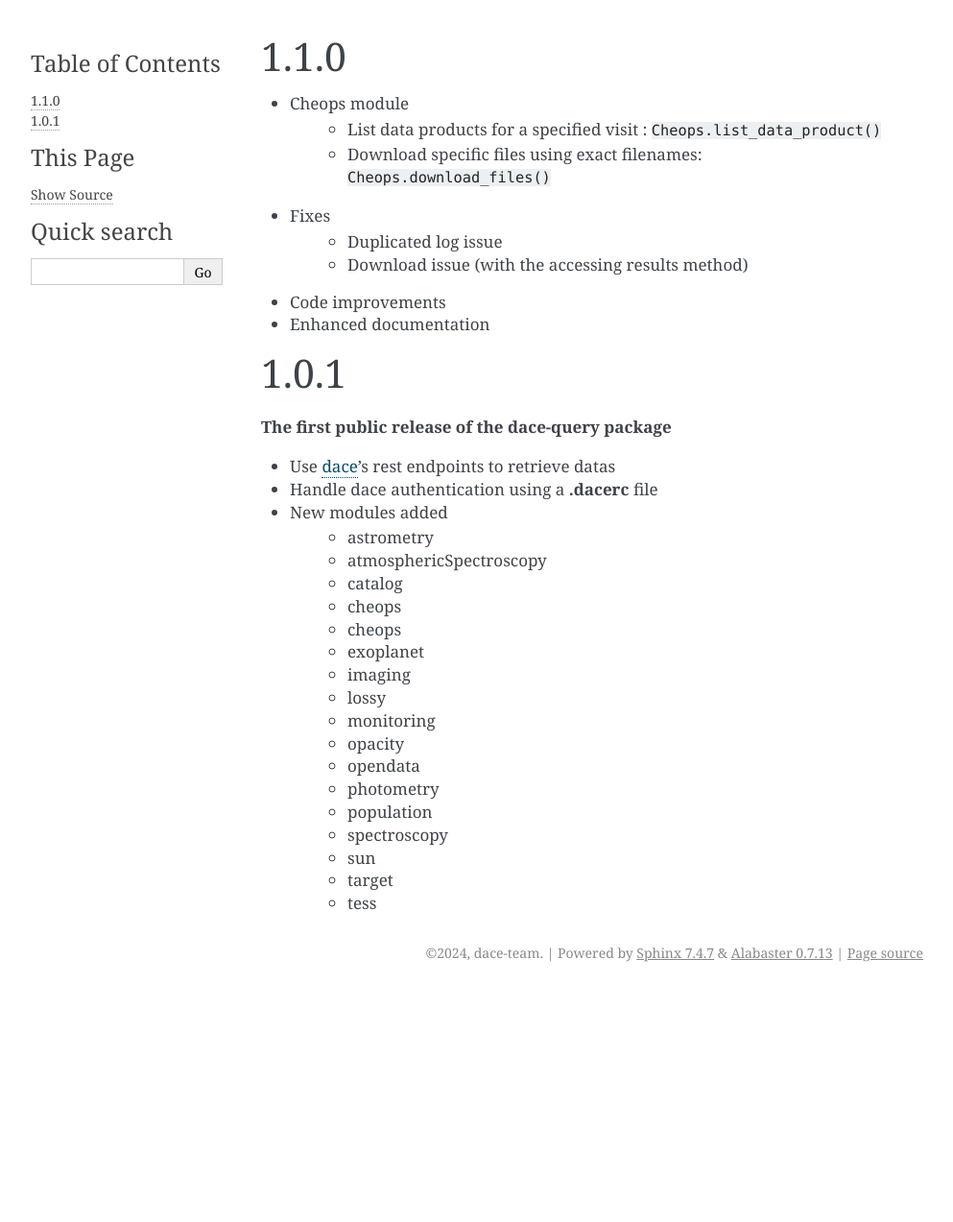
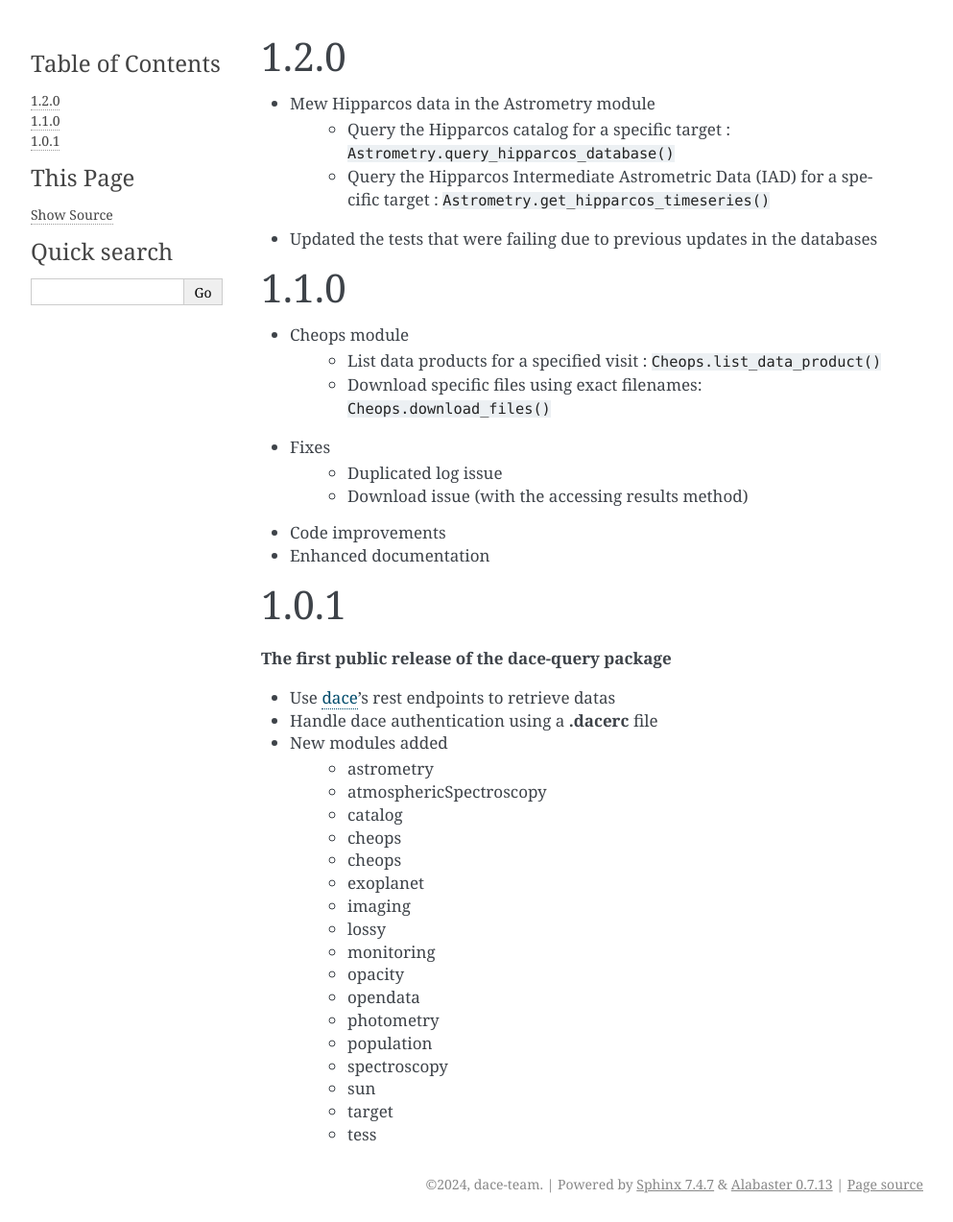
Before and after one commit to astro-dace/dace-query, a Sphinx documentation site: the page built from docs/source/changelogs.rst, in a window 1280 px wide. Shown: the whole page at 96% size, without its empty margins (148-1141 px from the left). Built offline with Sphinx 7.4.7, drawn with Linux system fonts in a browser that asks for light colours; before the commit the page ends 1032 px from its top, so only the background shows below that.

```diff
--- a/docs/source/changelogs.rst
+++ b/docs/source/changelogs.rst
@@ -1,3 +1,11 @@
+1.2.0
+*****
+
+* Mew Hipparcos data in the Astrometry module
+    * Query the Hipparcos catalog for a specific target : ``Astrometry.query_hipparcos_database()``
+    * Query the Hipparcos Intermediate Astrometric Data (IAD) for a specific target : ``Astrometry.get_hipparcos_timeseries()``
+* Updated the tests that were failing due to previous updates in the databases
+
 1.1.0
 *****
 
--- a/docs/source/dace_introduction.rst
+++ b/docs/source/dace_introduction.rst
@@ -1,5 +1,5 @@
-dace-query
-##########
+Introduction
+############
 
 Description
 ***********
--- a/docs/source/modules.rst
+++ b/docs/source/modules.rst
@@ -1,5 +1,5 @@
-dace_query
-==========
+API Reference
+=============
 
 .. toctree::
    :maxdepth: 4
```
